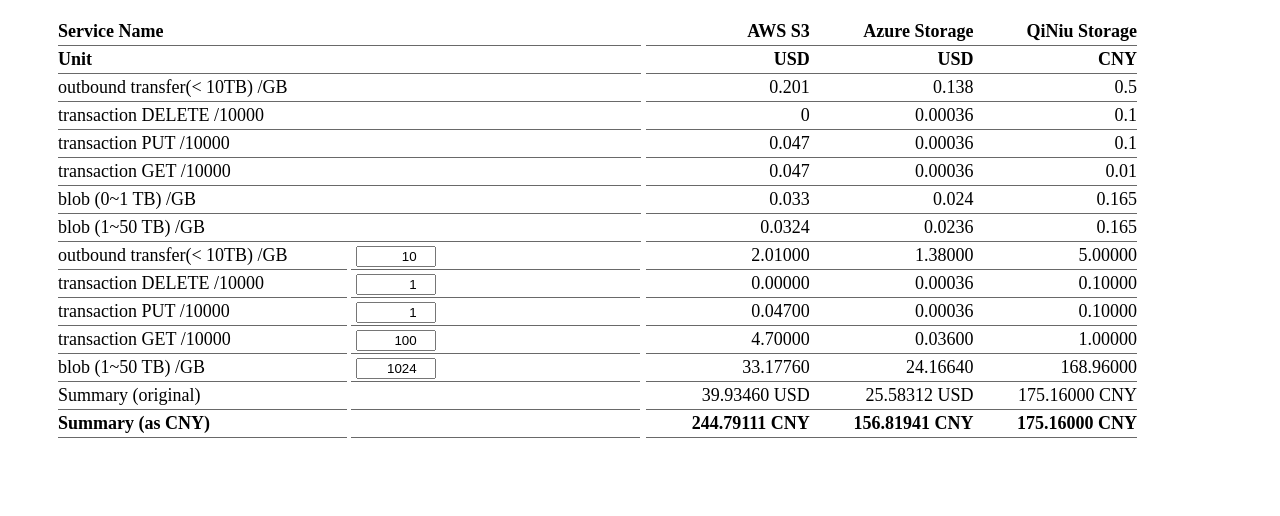
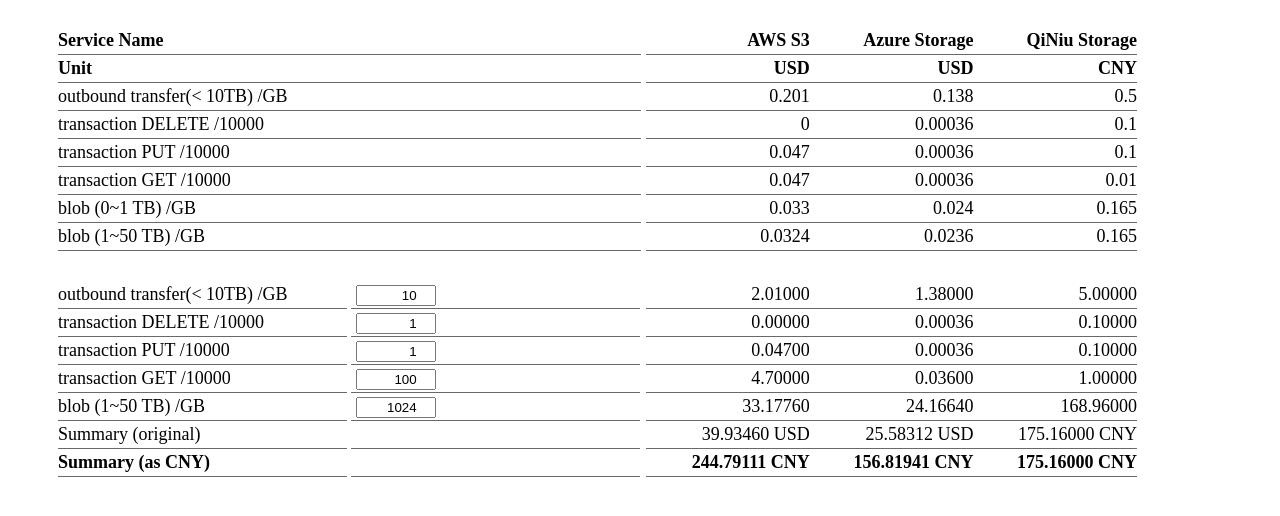
Before and after one commit to wushaobo/cloud-services-comparison, a plain HTML site: page index.html in a window 1280 px wide. Shown: the part 48-564 px from the top of the page. Drawn offline with Linux system fonts and the light colour scheme.

Commit message:
adjust UI

```diff
--- a/css/main.css
+++ b/css/main.css
@@ -2,7 +2,7 @@
     width: 1080px;
     font-size: 18px;
     line-height: 1.5em;
-    margin-left: 50px;
+    margin: 30px 0 30px 50px;
 }
 
 .container .column {
```
